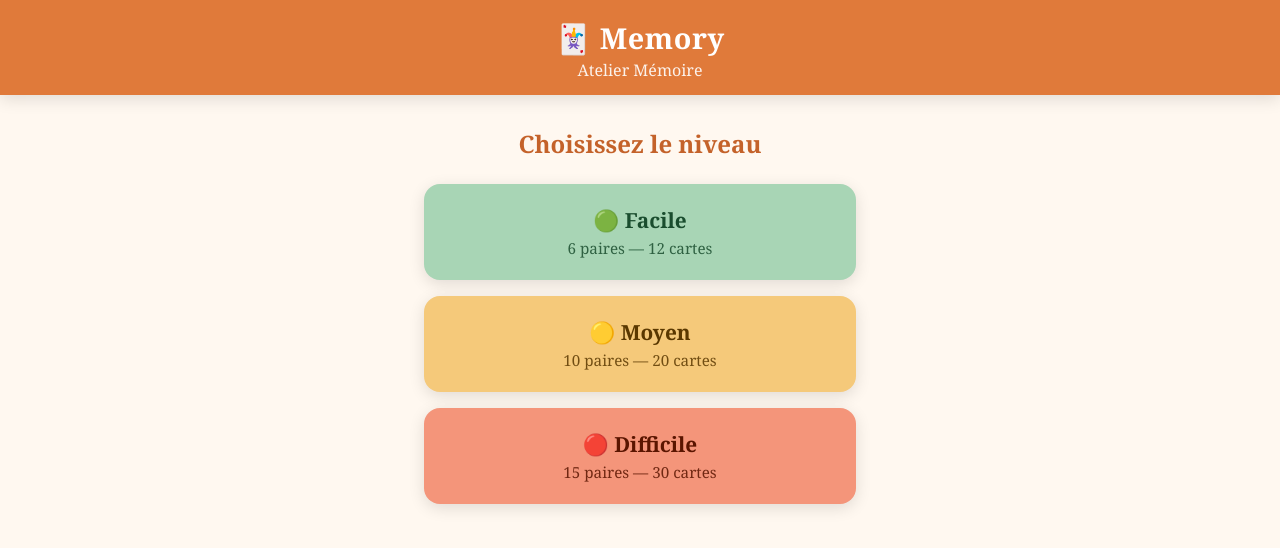
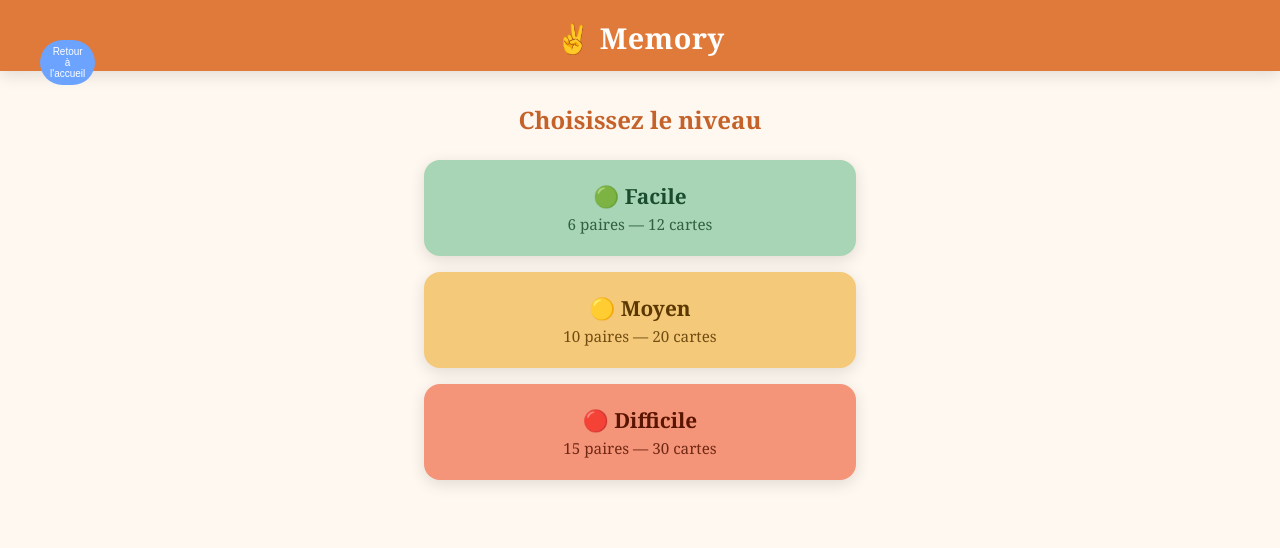
Before and after one commit to pierreg78-maker/Memory, a plain HTML site: page index.html in a window 1280 px wide. Drawn offline with Linux system fonts and the light colour scheme.

Commit message:
Modify title and add return link in header
Updated the title and added a return link to the homepage.

```diff
--- a/index.html
+++ b/index.html
@@ -3,7 +3,7 @@
 <head>
 <meta charset="UTF-8">
 <meta name="viewport" content="width=device-width, initial-scale=1.0, maximum-scale=1.0">
-<title>Memory – Atelier Mémoire</title>
+<title>Memory</title>
 <style>
   :root {
     --bg: #FFF8F0;
@@ -226,8 +226,12 @@
 <body>
 
 <header>
-  <h1>🃏 Memory</h1>
-  <p>Atelier Mémoire</p>
+  <div style="position: absolute; top: 20px; left: 20px">
+  <a href="https://pierreg78-maker.github.io/Atelier/" style="display: inline-block; padding: 6px 10px; background-color: #6BA3FF; color: white; text-decoration: none; border-radius: 50px; font-family: Arial, sans-serif; font-size: 10px; font-weight: normal; text-align: center; position: absolute; top: 20px; left: 20px;">
+    Retour à l'accueil
+  </a>
+  </div>
+  <h1>&#9996 Memory</h1>
 </header>
 
 <!-- ACCUEIL -->
```
